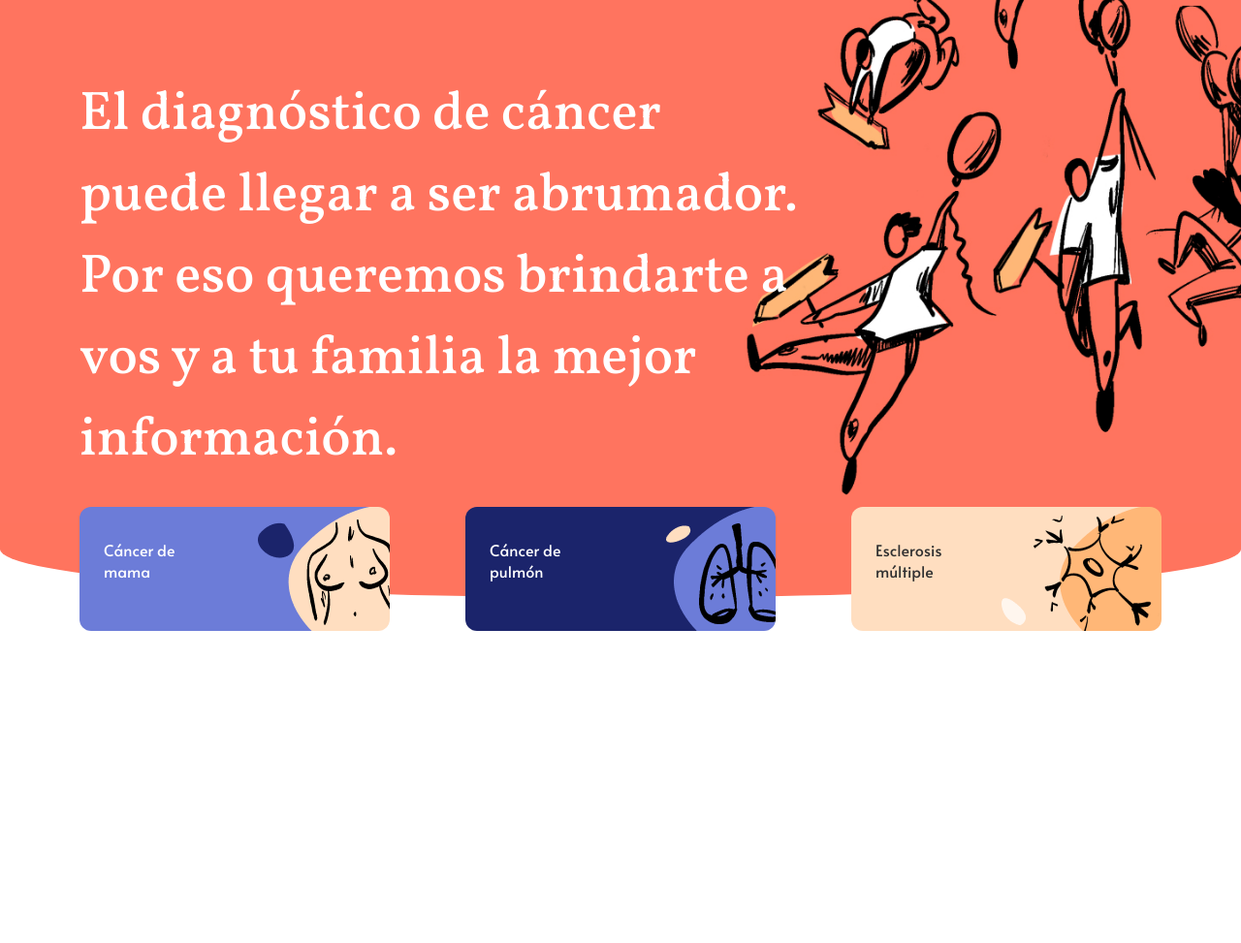
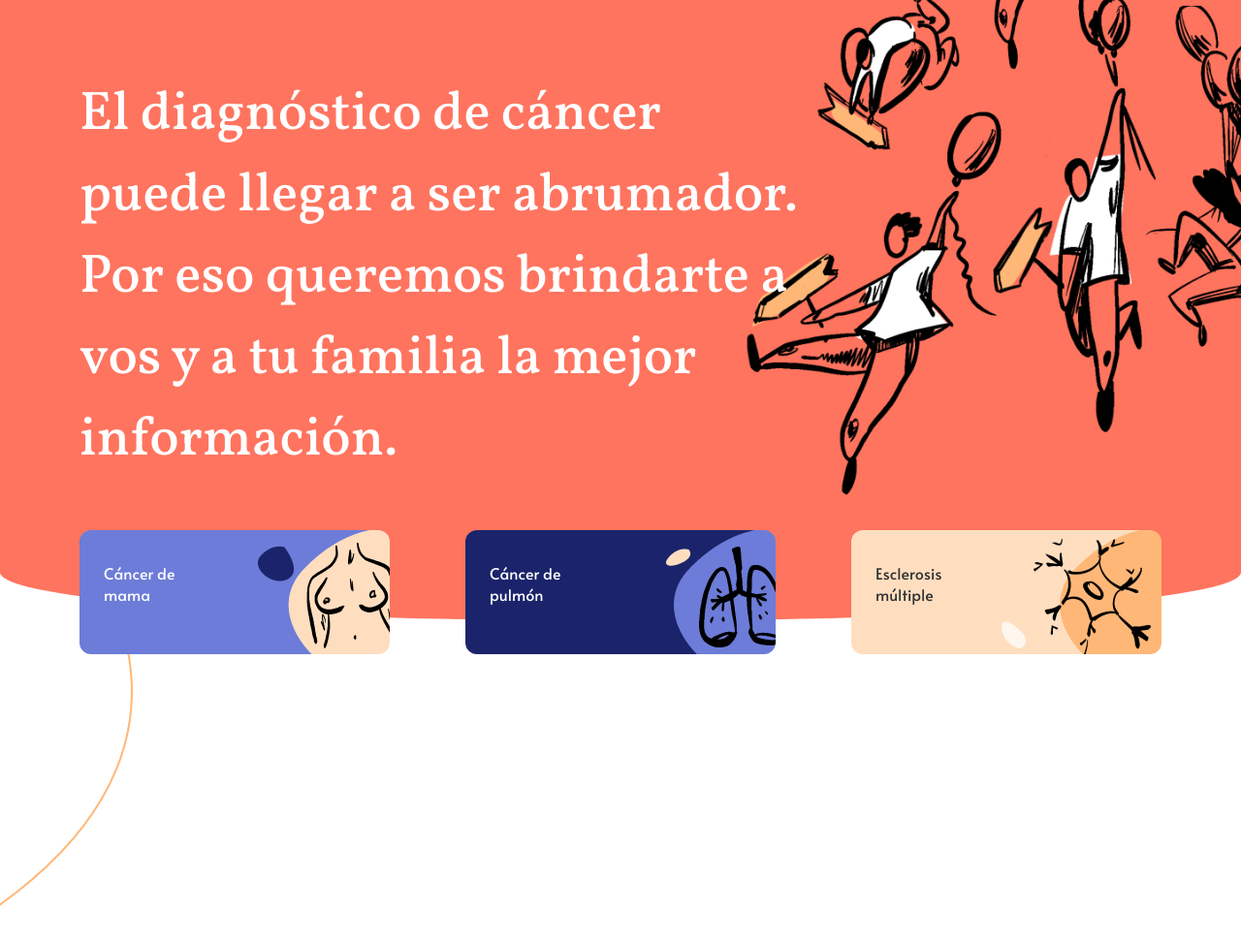
Before and after one commit to datauy/caminos-de-pacientes-maqueta, a website built with Parcel: page src/index.html in a window 1280 px wide. Shown: the part 85-1058 px from the top of the page at 97% size. Before the commit the page ends 800 px from the top, so only its background shows below. Built offline with nearby package versions, Linux system fonts and the light colour scheme.

Commit message:
hero cleanup, update public build

```diff
--- a/src/index.html
+++ b/src/index.html
@@ -10,8 +10,6 @@
   <link rel="icon" type="image/png" sizes="32x32" href="/favicon-32x32.png">
   <link rel="icon" type="image/png" sizes="16x16" href="/favicon-16x16.png">
   <link rel="manifest" href="/site.webmanifest">
-  <link rel="preconnect" href="https://fonts.googleapis.com">
-  <link rel="preconnect" href="https://fonts.gstatic.com" crossorigin>
   <link rel="preconnect" href="https://fonts.googleapis.com">
   <link rel="preconnect" href="https://fonts.gstatic.com" crossorigin>
   <link
@@ -56,6 +54,7 @@
   </header>
 
 
+  <section>
     <div class="cp-hero">
       <img class="cp-hero__bg" src="img/hero-bg.jpg">
 
@@ -65,7 +64,7 @@
           Por eso queremos brindarte a vos y a tu familia la mejor información.
         </h2>
 
-      <div class="d-lg-flex align-items-center justify-content-between cp-hero__buttons">
+        <div class="d-lg-flex align-items-center justify-content-between cp-hero__buttons | mt-4">
           <a href="#" class="cp-btn cp-btn--icon cp-btn--icon-mama"><span>Cáncer de mama</span></a>
           <a href="#" class="cp-btn cp-btn--icon cp-btn--icon-pulmon"><span>Cáncer de pulmón</span></a>
           <a href="#" class="cp-btn cp-btn--icon cp-btn--icon-esclerosis"><span>Esclerosis múltiple</span></a>
@@ -77,6 +76,13 @@
     <div class="cp-hero__bottom-wrap">
       <div></div>
     </div>
+  </section>
+
+  <svg class="cp-blob cp-blob--first" width="137" height="577" fill="none" xmlns="http://www.w3.org/2000/svg">
+    <path clip-rule="evenodd"
+      d="M-389.347 155.502C-201.666-38.512-101.921-32.101 18.88 77.26c120.8 109.361 202.584 297.645-37.254 456.852-239.838 159.208-558.654-184.596-370.973-378.61Z"
+      stroke="#FFB777" stroke-width="2" />
+  </svg>
 
 
 
--- /dev/null
+++ b/src/sass/components/_blobs.scss
@@ -0,0 +1,14 @@
+.cp-blob {
+  display: none;
+  position: absolute;
+  z-index: -1;
+
+  @media (min-width: 992px) {
+    display: block;
+  }
+
+  &--first {
+    top: 497px;
+    left: 0;
+  }
+}
--- a/src/sass/components/_hero.scss
+++ b/src/sass/components/_hero.scss
@@ -34,6 +34,7 @@
   line-height: 32px;
   padding-top: 27px;
   font-weight: 500;
+  z-index: 2;
 
   @media (min-width: 992px) {
     font-size: rem(46px);
@@ -68,6 +69,7 @@
     margin: 0 -25px 0 -25px;
     transform: translateY(55px);
     height: 70px;
+    z-index: 2;
   }
 
   .cp-btn {
--- a/src/sass/components/_menu.scss
+++ b/src/sass/components/_menu.scss
@@ -13,7 +13,7 @@
 
   opacity: 0;
   z-index: -1;
-  pointer-events: 0;
+  pointer-events: none;
   transition: 200ms ease;
 
   .menu-open & {
@@ -77,6 +77,7 @@
 
 .cp-menu-dropdown {
   position: relative;
+  z-index: 10;
 
   &.active {
     .cp-menu-dropdown__list {
--- a/src/sass/main.scss
+++ b/src/sass/main.scss
@@ -17,3 +17,4 @@
 @import "components/menu";
 @import "components/hero";
 @import "components/button";
+@import "components/blobs";
```
Also changed, not shown: dist/index.html, 4 other files. Lines whose indentation alone changed are shown as unchanged.
